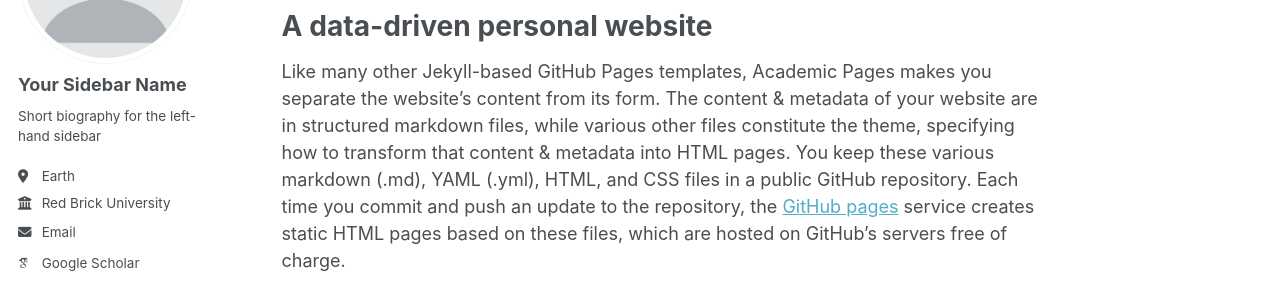
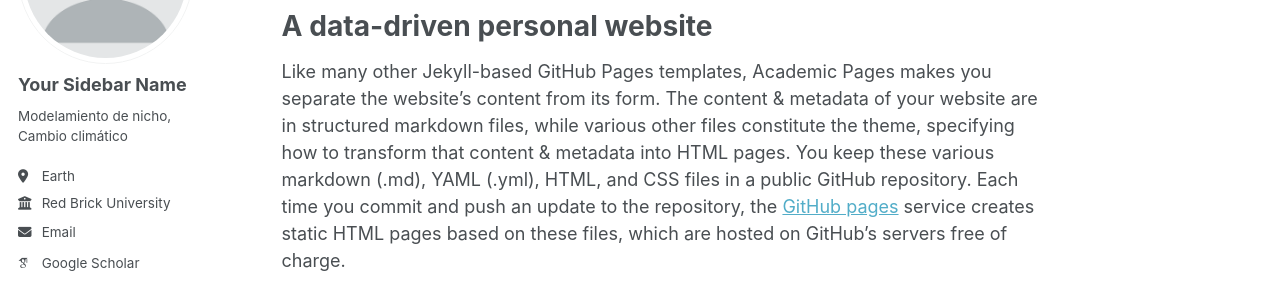
Before and after one commit to Mauriciodiazz/labbioclim, a Jekyll site: the page built from _pages/about.md, in a window 1280 px wide. Shown: the part 217-502 px from the top of the page. Built offline with Jekyll 4.4.1, drawn with Linux system fonts in a browser that asks for light colours; some web fonts are replaced.

Commit message:
Update _config.yml

```diff
--- a/_config.yml
+++ b/_config.yml
@@ -12,7 +12,7 @@ title                    : "Laboratorio de Bioclimatología"
 title_separator          : "-"
 name                     : &name "Laboratorio de Bioclimatología"
 description              : &description "Laboratorio de Bioclimatología desc"
-url                      : https://mauriciodiazz.github.io # the base hostname & protocol for your site e.g. "https://mmistakes.github.io"
+url                      : https://mauriciodiazz.github.io/labbioclim/ # the base hostname & protocol for your site e.g. "https://mmistakes.github.io"
 baseurl                  : "" # the subpath of your site, e.g. "/blog"
 repository               : "mauriciodiazz.github.io"
 
@@ -24,7 +24,7 @@ author:
   avatar           : "profile.png"
   name             : "Your Sidebar Name"
   pronouns         : # example: "she/her"
-  bio              : "Short biography for the left-hand sidebar"
+  bio              : "Modelamiento de nicho, Cambio climático"
   location         : "Earth"
   employer         : "Red Brick University"
   uri              : # URL
```
